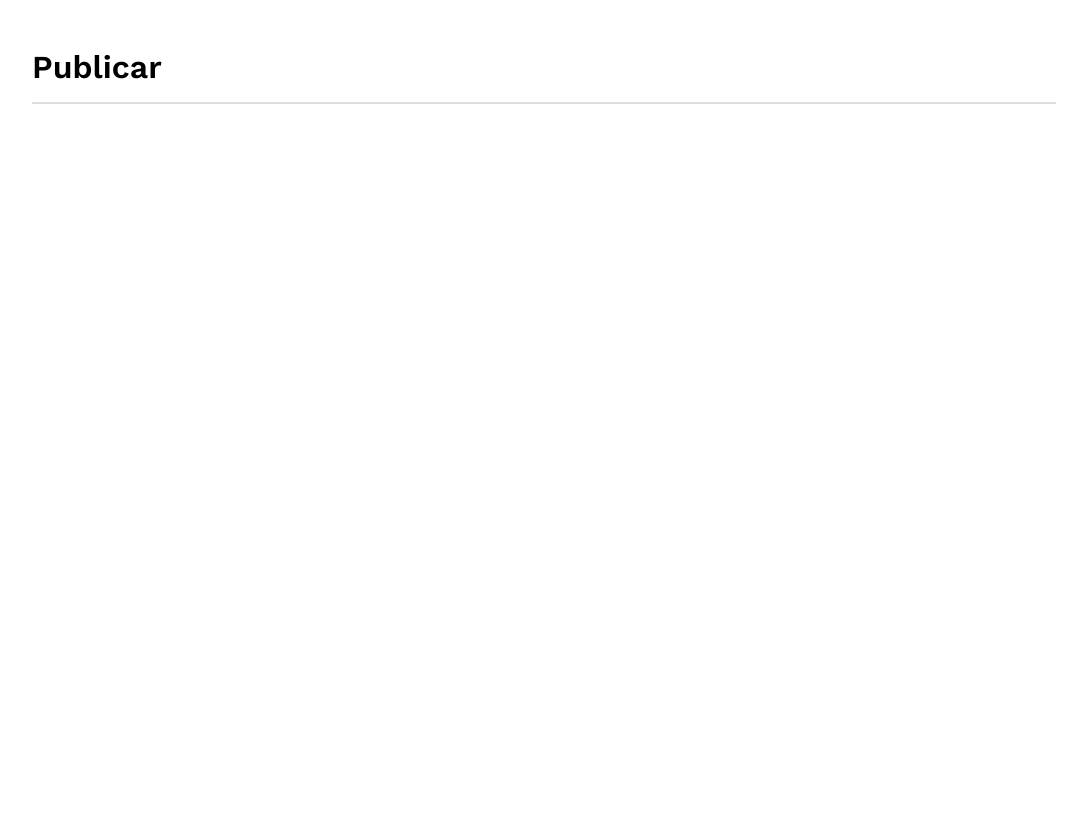
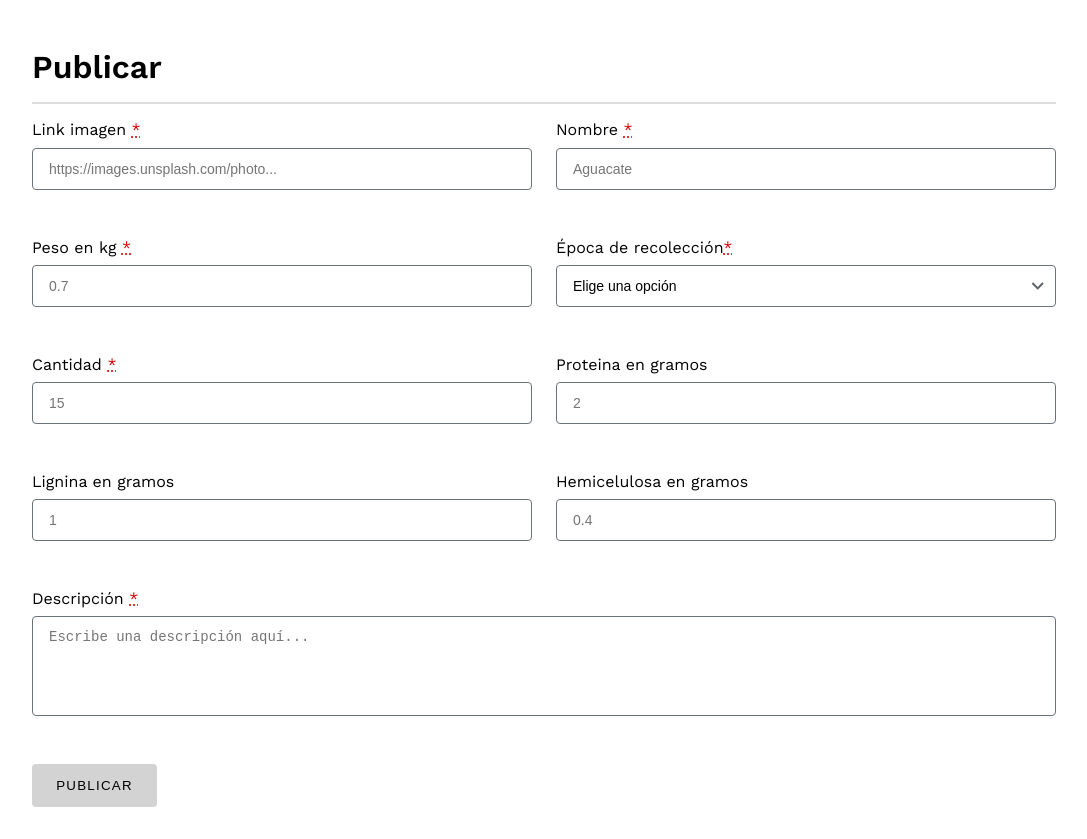
Before and after one commit to camilovegag/tropifeed, a React (Create React App) app: page /create in a window 1280 px wide. Shown: the whole page, without its empty margins (96-1183 px from the left). Before the commit the page ends 800 px from the top, so only its background shows below. Built offline with nearby package versions, Linux system fonts and the light colour scheme.

Commit message:
Finish Create page

```diff
--- a/src/pages/Create/index.jsx
+++ b/src/pages/Create/index.jsx
@@ -1,10 +1,92 @@
+import { Formik, Form } from "formik";
+import { addDoc, collection } from "firebase/firestore";
+import Button from "../../components/Button";
 import Header from "../../components/Header";
+import Select from "../../components/Select";
 import styles from "./Create.module.css";
+import Textfield from "../../components/Textfield";
+import validationSchema from "./validationSchema";
+import db from "../../firebase";
+import { useHistory } from "react-router";
+
+// firestore
+const createPost = async (values) => {
+  const collectionRef = collection(db, "posts");
+  const payload = values;
+  await addDoc(collectionRef, payload);
+};
 
 const Create = () => {
+  let history = useHistory();
   return (
     <main>
       <Header title="Publicar" />
+      <Formik
+        initialValues={{
+          imagen: "",
+          nombre: "",
+          peso: "",
+          epocaDeRecoleccion: "",
+          cantidad: "",
+          proteina: "",
+          lignina: "",
+          hemicelulosa: "",
+          descripcion: "",
+        }}
+        validationSchema={validationSchema}
+        onSubmit={(values, { setSubmitting }) => {
+          setTimeout(() => {
+            createPost(values);
+            setSubmitting(false);
+            alert("Post creado exitosamente");
+            history.push("/posts");
+          }, 400);
+        }}
+      >
+        <Form className={styles.form}>
+          <Textfield
+            label="Link imagen"
+            name="imagen"
+            type="text"
+            placeholder="https://images.unsplash.com/photo..."
+            required={true}
+          />
+          <Textfield
+            label="Nombre"
+            name="nombre"
+            type="text"
+            placeholder="Aguacate"
+            required={true}
+          />
+          <Textfield label="Peso en kg" name="peso" type="tel" placeholder="0.7" required={true} />
+          <Select label="Época de recolección" name="epocaDeRecoleccion">
+            <option value="">Elige una opción</option>
+            <option value="lluvia">Lluvia</option>
+            <option value="sequia">Sequía</option>
+            <option value="lluvia-a-sequia">Transición de lluvia a sequía</option>
+            <option value="sequia-a-lluvia">Transición de sequía a lluvia</option>
+          </Select>
+          <Textfield label="Cantidad" name="cantidad" type="tel" placeholder="15" required={true} />
+          <Textfield label="Proteina en gramos" name="proteina" type="tel" placeholder="2" />
+          <Textfield label="Lignina en gramos" name="lignina" type="tel" placeholder="1" />
+          <Textfield
+            label="Hemicelulosa en gramos"
+            name="hemicelulosa"
+            type="tel"
+            placeholder="0.4"
+          />
+          <Textfield
+            textarea={true}
+            label="Descripción"
+            name="descripcion"
+            type="text"
+            placeholder="Escribe una descripción aquí..."
+            required={true}
+          />
+
+          <Button text="Publicar" type="submit" />
+        </Form>
+      </Formik>
     </main>
   );
 };
```
